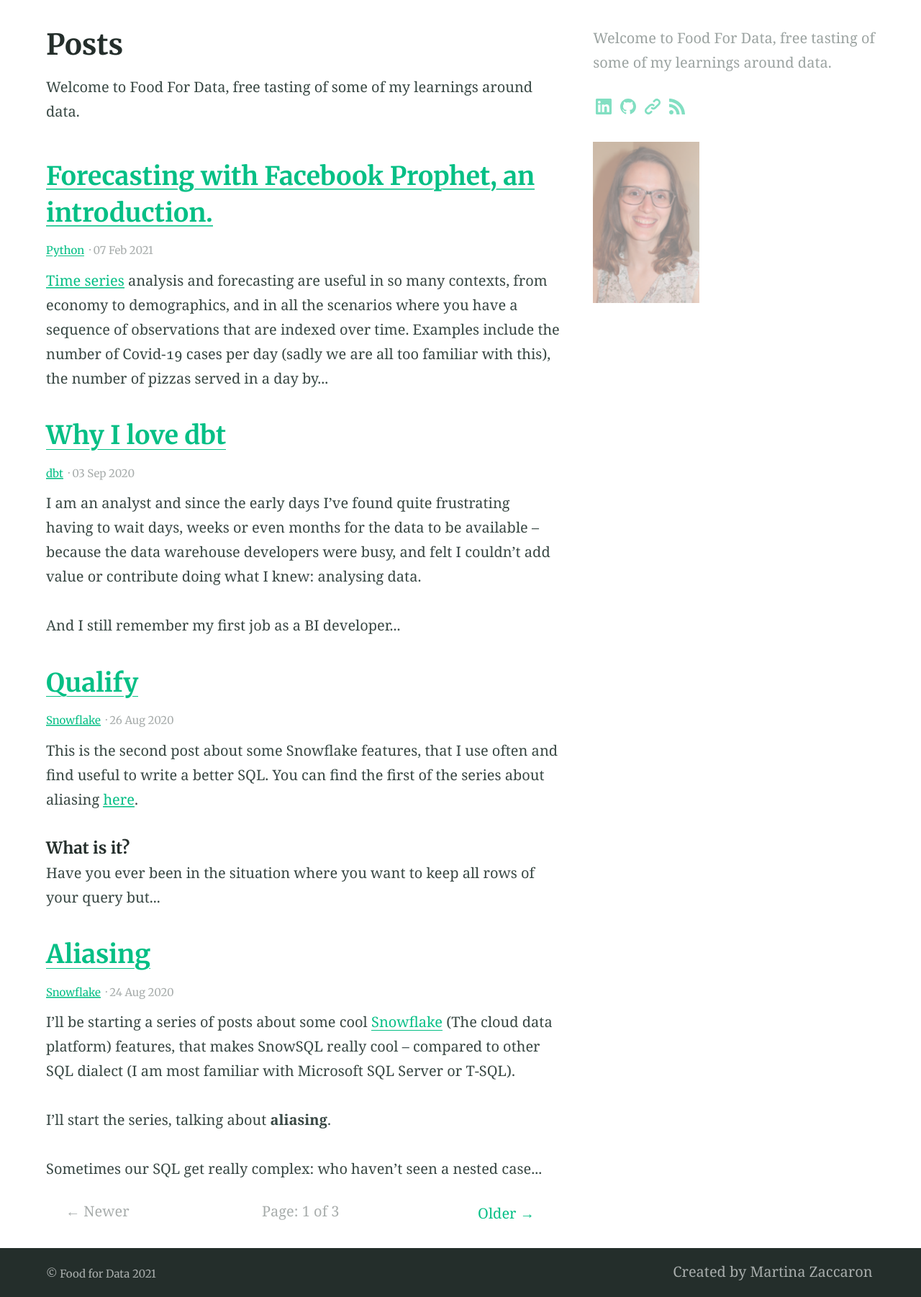
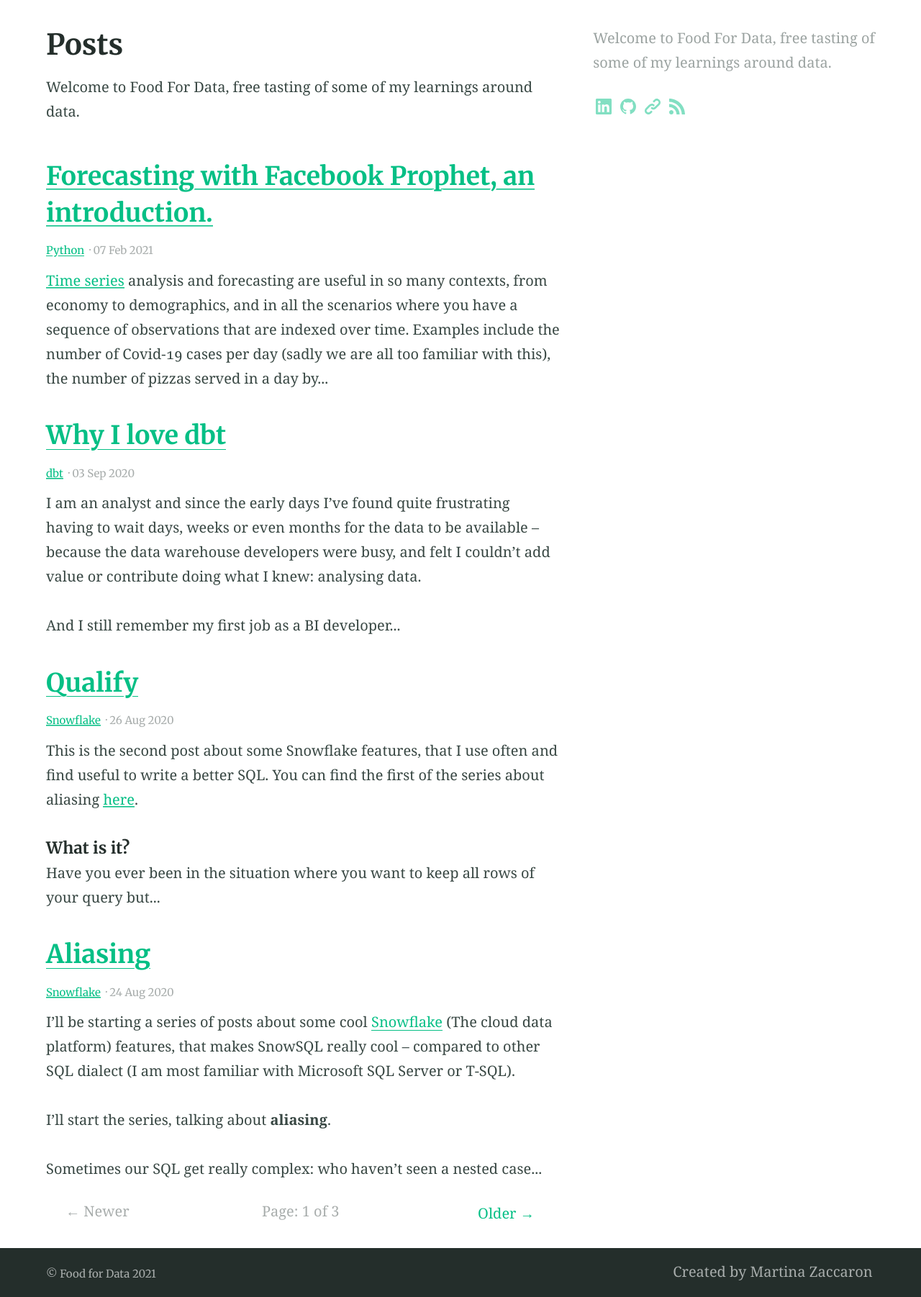
Before and after one commit to marzaccaro/marzaccaro.github.io, a Jekyll site: the page built from blog/index.html, in a window 1280 px wide. Shown: the part 390-2192 px from the top of the page at 72% size. Built offline with Jekyll 4.4.1, drawn with Linux system fonts in a browser that asks for light colours; the list of posts is cut into pages by our own code.

Commit message:
remove my pic from blog, keep just in about

```diff
--- a/_includes/site-aside.html
+++ b/_includes/site-aside.html
@@ -5,13 +5,20 @@
       {% include post-related.html %}
     </section>
 
-  {% elsif page.layout == "page" or page.layout == "home" or page.layout == "blog" %}
+  {% elsif page.layout == "page" or page.layout == "home"%}
     <section class="section  section--description">
       <!-- <h3>About this site</h3> -->
       <p>{{ site.description }}</p>
       {% include nav-social.html %}
       <br>
       {% include figure.html image="/assets/uploads/my-pic.png" width="148" height="225" position="left" %}
+    </section>
+
+  {% elsif page.layout == "blog" %}
+    <section class="section  section--description">
+      <!-- <h3>About this site</h3> -->
+      <p>{{ site.description }}</p>
+      {% include nav-social.html %}
     </section>
 
   {% elsif page.layout == "categories" %}
```
Also changed, not shown: 5 other files.
